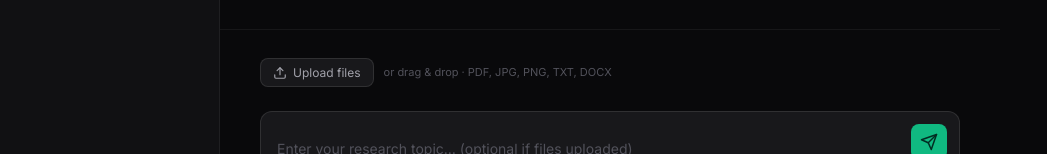
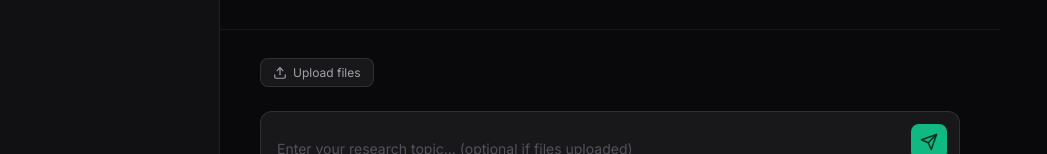
Before and after one commit to Emmanueldev2/AI-Agent, a plain HTML site: page templates/index.html in a window 1280 px wide. Shown: the part 577-731 px from the top of the page, without its empty margins (0-1047 px from the left). Drawn offline with Linux system fonts and the light colour scheme; no server answers.

Commit message:
Deleted an unused line in code

```diff
--- a/templates/index.html
+++ b/templates/index.html
@@ -143,7 +143,6 @@
             <svg width="14" height="14" viewBox="0 0 24 24" fill="none" stroke="currentColor" stroke-width="2" stroke-linecap="round" stroke-linejoin="round"><path d="M21 15v4a2 2 0 0 1-2 2H5a2 2 0 0 1-2-2v-4"/><polyline points="17 8 12 3 7 8"/><line x1="12" y1="3" x2="12" y2="15"/></svg>
             Upload files
           </button>
-          <span class="upload-hint">or drag & drop · PDF, JPG, PNG, TXT, DOCX</span>
         </div>
         <!-- File previews -->
         <div class="file-chips" id="fileChips"></div>
```
